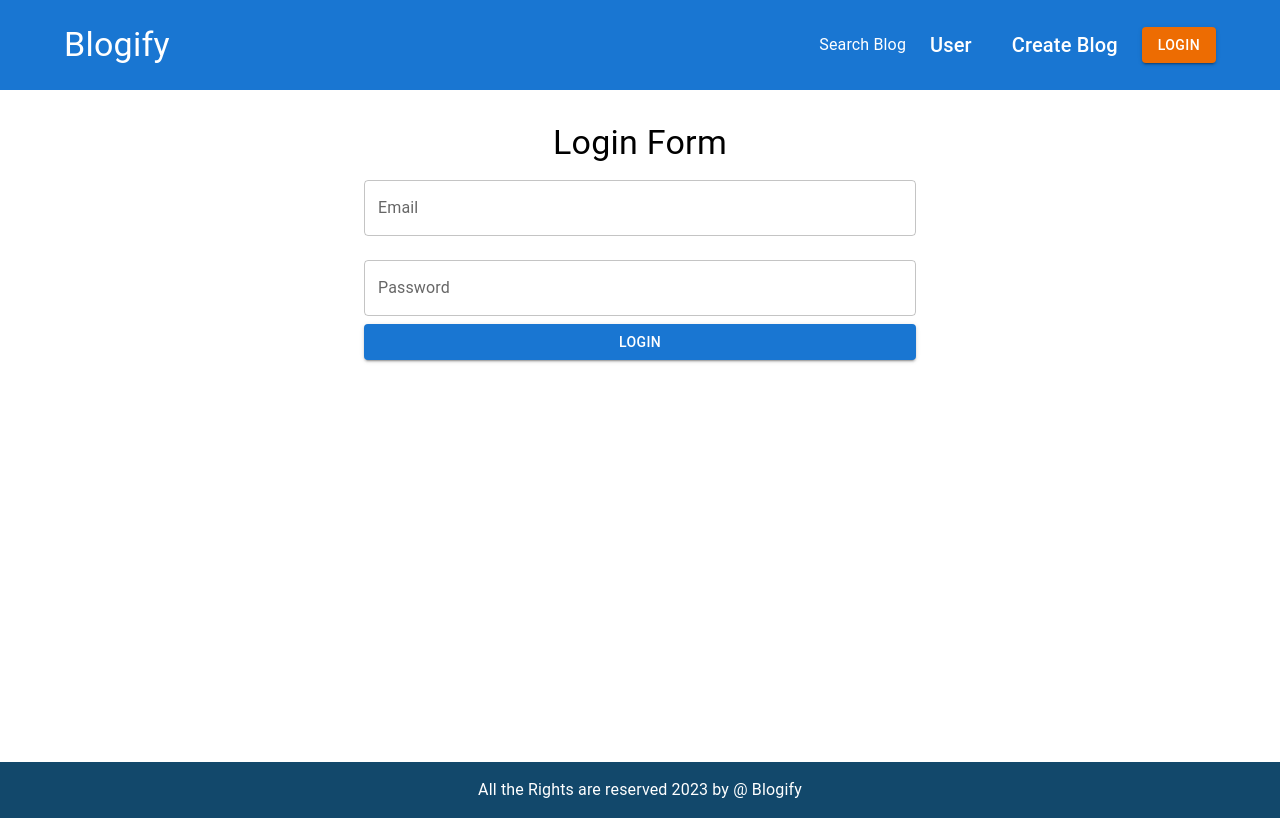
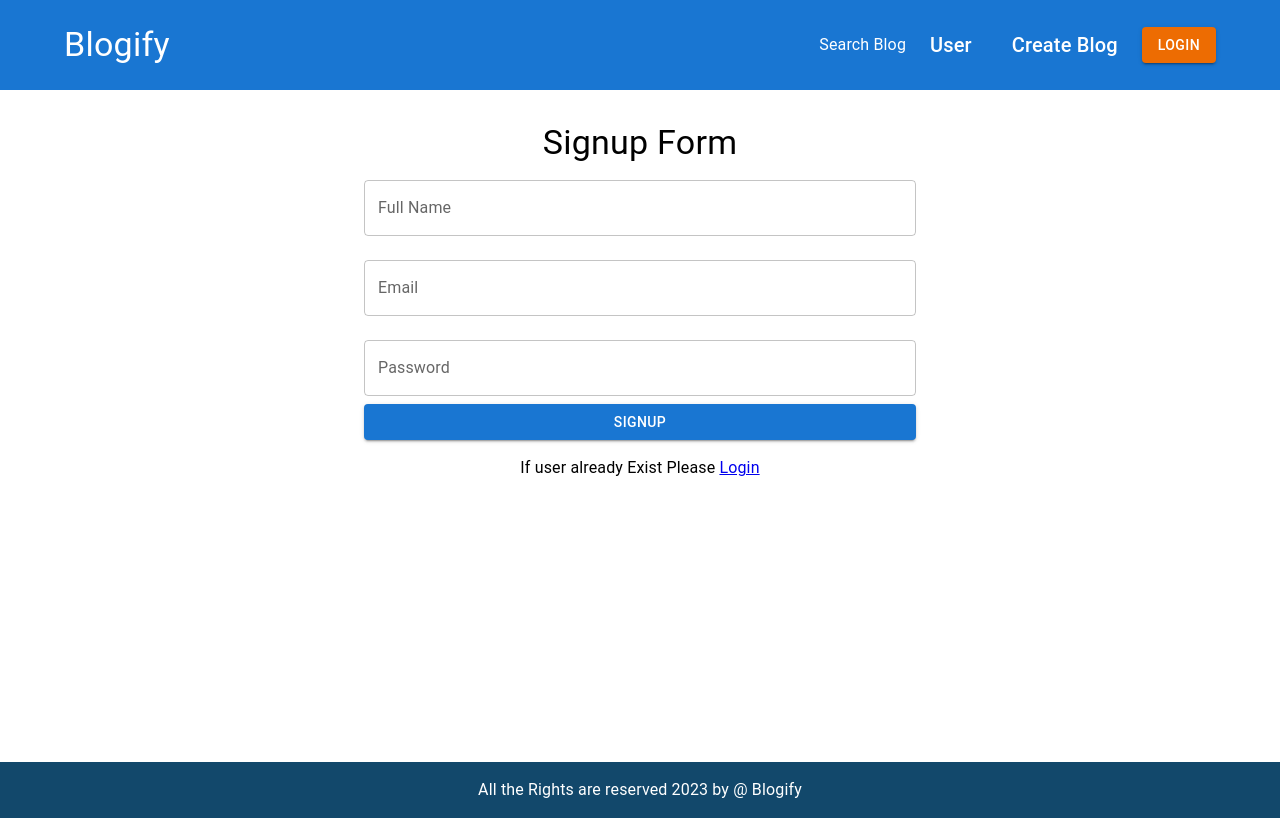
Before and after one commit to rajprakash9695/blogify, a React (Vite) app: page /signup in a window 1280 px wide. Built offline with nearby package versions, Linux system fonts and the light colour scheme.

Commit message:
login and signup fix

```diff
--- a/src/App.tsx
+++ b/src/App.tsx
@@ -5,7 +5,7 @@ import Navbar from "./components/Navbar";
 import HomeBlog from "./components/HomeBlog";
 import { Route, Routes } from "react-router-dom";
 
-import LoginForm from "./components/LoginForm";
+// import LoginForm from "./components/LoginForm";
 
 import Footer from "./components/Footer";
 import Blogpost from "./components/Blogpost";
@@ -19,20 +19,21 @@ function App() {
   return (
     <Box>
       <Navbar />
-      <Login />
+      {/* <Signup /> */}
 
-      {/* <Routes>
+      <Routes>
         <Route path="/" element={<HomeBlog />} />
-        <Route
+        {/* <Route
           path="/login"
           element={<LoginForm onLogin={handleLogin} onSignup={handleSignup} />}
-        />
+        /> */}
         <Route path="/post" element={<MdEditor />} />
         <Route path="/view" element={<Blogpost />} />
         <Route path="*" element={<NotFound />} />
         <Route path="/search" element={<Search />} />
         <Route path="/signup" element={<Signup />} />
-      </Routes> */}
+        <Route path="/login" element={<Login />} />
+      </Routes>
       <Footer />
     </Box>
   );
--- a/src/pages/Login.tsx
+++ b/src/pages/Login.tsx
@@ -1,9 +1,12 @@
 import { Box, Button, Container, TextField, Typography } from "@mui/material";
 import { Axios } from "axios";
 import { useState } from "react";
+import { Link, useNavigate } from "react-router-dom";
 import Swal from "sweetalert2";
 
 function Login() {
+  const navigate = useNavigate();
+
   const [input, setInput] = useState({
     email: "",
     password: "",
@@ -18,86 +21,61 @@ function Login() {
     });
   };
 
-  //   const validateForm = () => {
-  //     const { email, password } = input;
-  //     if (!email || !password) {
-  //       Swal.fire({
-  //         icon: "error",
-  //         title: "All fields are required",
-  //         showConfirmButton: false,
-  //         timer: 1500,
-  //       });
-  //       return false;
-  //     }
+  const validateForm = () => {
+    const { email, password } = input;
+    if (!email || !password) {
+      Swal.fire({
+        icon: "error",
+        title: "All fields are required",
+        showConfirmButton: false,
+        timer: 1500,
+      });
+      return false;
+    }
 
-  //     // Add more complex validation if needed (e.g., email format)
-  //     return true;
-  //   };
+    // Add more complex validation if needed (e.g., email format)
+    return true;
+  };
 
   const handleSubmit = async (e: any) => {
     e.preventDefault();
 
-    try {
-      const res = await Axios.post(
-        "http://localhost:3030/api/v1/user/login",
-        input
-      );
-      console.log("res", res);
+    if (!validateForm()) {
+      return;
+    }
 
-      if (res && res.data.success) {
-        Swal.fire({
-          icon: "success",
-          title: "Login has been Successful",
-          showConfirmButton: true,
-          confirmButtonText: "OK",
-        });
-        console.log("log", res.data.user);
-      }
-    } catch (error) {
-      console.log(error);
+    const res = await fetch("http://localhost:3030/api/v1/user/login", {
+      method: "POST",
+      body: JSON.stringify(input),
+      headers: {
+        "Content-Type": "application/json",
+      },
+    })
+      .then((res) => res.json())
+      .then((data) => setGetData(data));
+
+    if (getdata.error) {
       Swal.fire({
         icon: "error",
-        title: "Login  failed",
-        text: "An error occurred during login.",
+        title: getdata.message,
+        showConfirmButton: false,
+        timer: 1500,
+      });
+      navigate = false;
+    } else {
+      Swal.fire({
+        icon: "success",
+        title: "User Login Successsfully",
         showConfirmButton: true,
-        confirmButtonText: "OK",
+        timer: 1500,
       });
+      navigate("/post");
     }
 
-    // if (!validateForm()) {/
-    //   return;
-    // }
-
-    // const res = await fetch("http://localhost:3030/api/v1/user/login", {
-    //   method: "POST",
-    //   body: JSON.stringify(input),
-    //   headers: {
-    //     "Content-Type": "application/json",
-    //   },
-    // })
-    //   .then((res) => res.json())
-    //   .then((data) => setGetData(data));
-
-    // if (getdata.error) {
-    //   Swal.fire({
-    //     icon: "error",
-    //     title: getdata.message,
-    //     showConfirmButton: false,
-    //     timer: 1500,
-    //   });
-    // } else {
-    //   Swal.fire({
-    //     icon: "success",
-    //     title: getdata.message,
-    //     showConfirmButton: true,
-    //     timer: 1500,
-    //   });
-    // }
-
-    // setInput({
-    //   email: "",
-    //   password: "",
-    // });
+    setInput({
+      email: "",
+      password: "",
+    });
   };
 
   return (
@@ -129,6 +107,9 @@ function Login() {
             Login
           </Button>
         </form>
+        <Typography mt={2} textAlign={"center"}>
+          If User doesn't exist please <Link to="/signup">Register</Link>
+        </Typography>
       </Container>
     </Box>
   );
--- a/src/pages/Signup.tsx
+++ b/src/pages/Signup.tsx
@@ -1,5 +1,6 @@
 import { Box, Button, Container, TextField, Typography } from "@mui/material";
 import { useState } from "react";
+import { Link } from "react-router-dom";
 import Swal from "sweetalert2";
 
 function Signup() {
@@ -111,10 +112,9 @@ function Signup() {
             Signup
           </Button>
         </form>
-
-        <Box>
-          <Typography>fgfd</Typography>
-        </Box>
+        <Typography mt={2} textAlign={"center"}>
+          If user already Exist Please <Link to="/login">Login</Link>
+        </Typography>
       </Container>
     </Box>
   );
```
